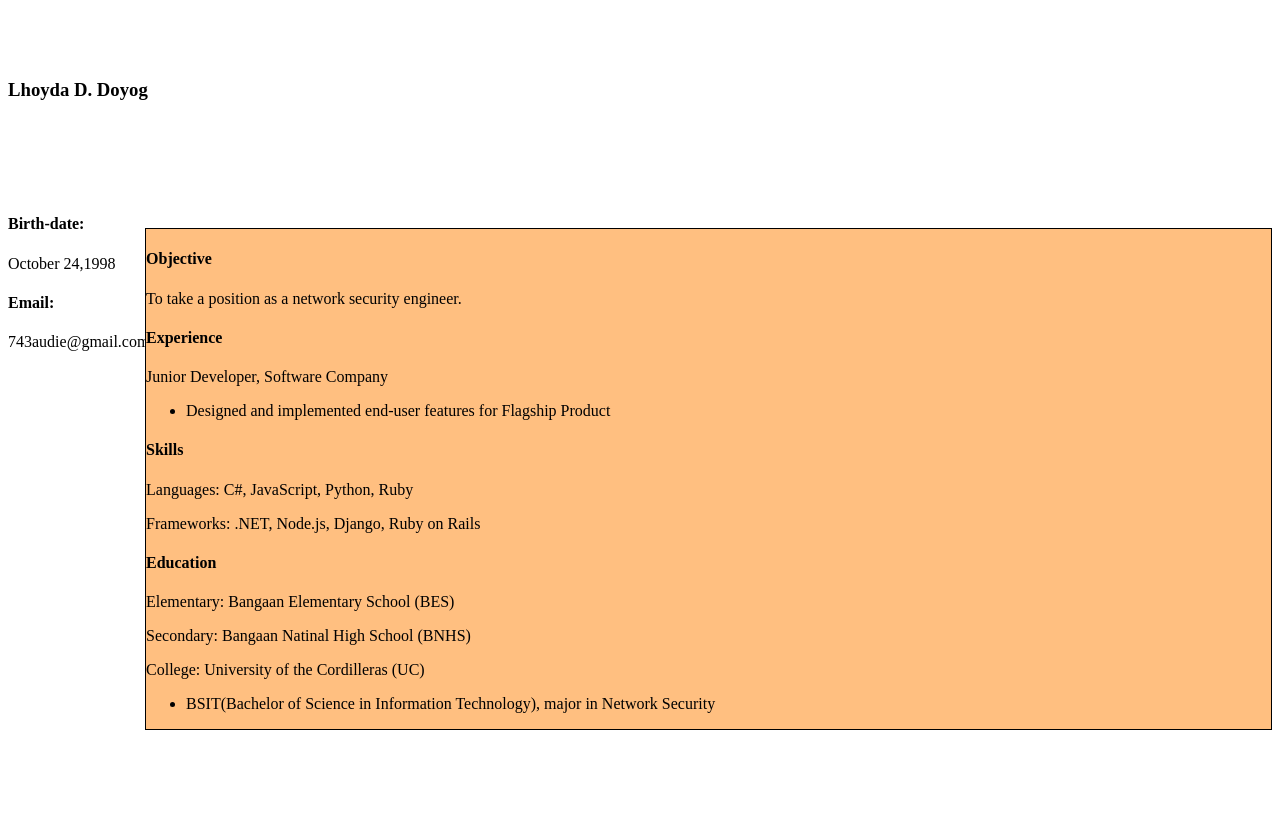
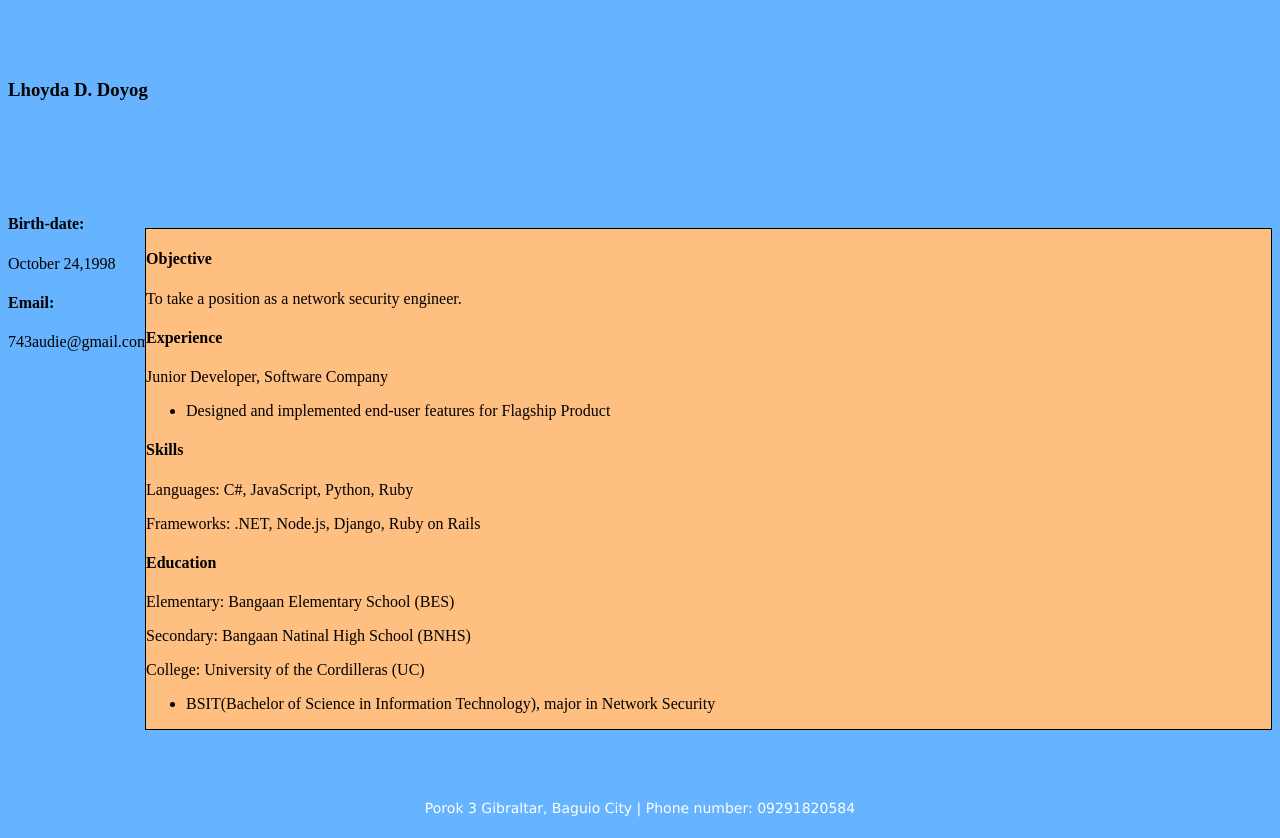
Before and after one commit to lhoydaDoyog/resume.github.io, a plain HTML site: page index.html in a window 1280 px wide. Drawn offline with Linux system fonts and the light colour scheme.

Commit message:
Update index.html

```diff
--- a/index.html
+++ b/index.html
@@ -6,7 +6,7 @@
  <title></title>
 </head>
 <a img="http://images.all-free-download.com/images/graphicthumb/clouds_in_sky_background_192377.jpg"/>
-    <body >
+    <body style="background-color:#66b3ff">
 
 
     <div id="header" style="z-index: 1; position: relative; width: 99%; margin-top: -20px; height: 10px;margin-bottom: 20px;">
```
